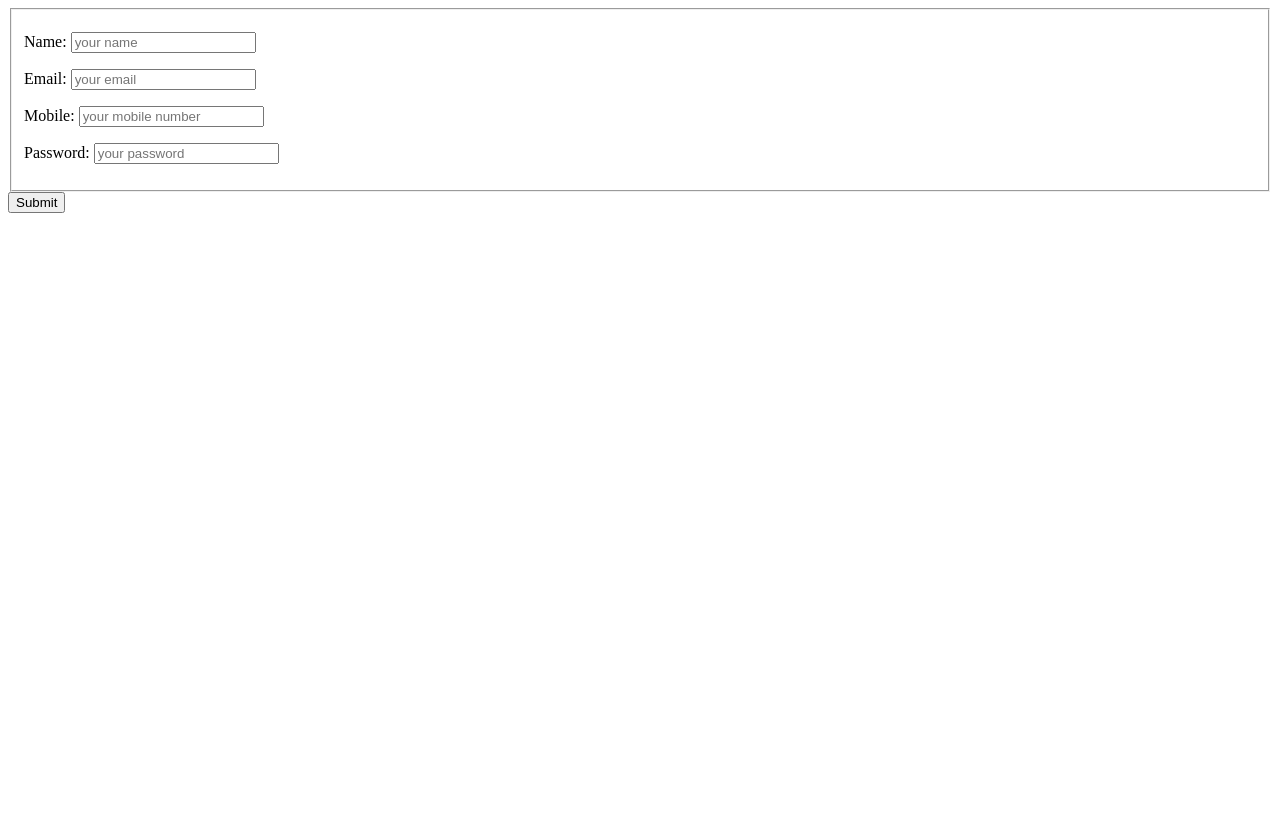
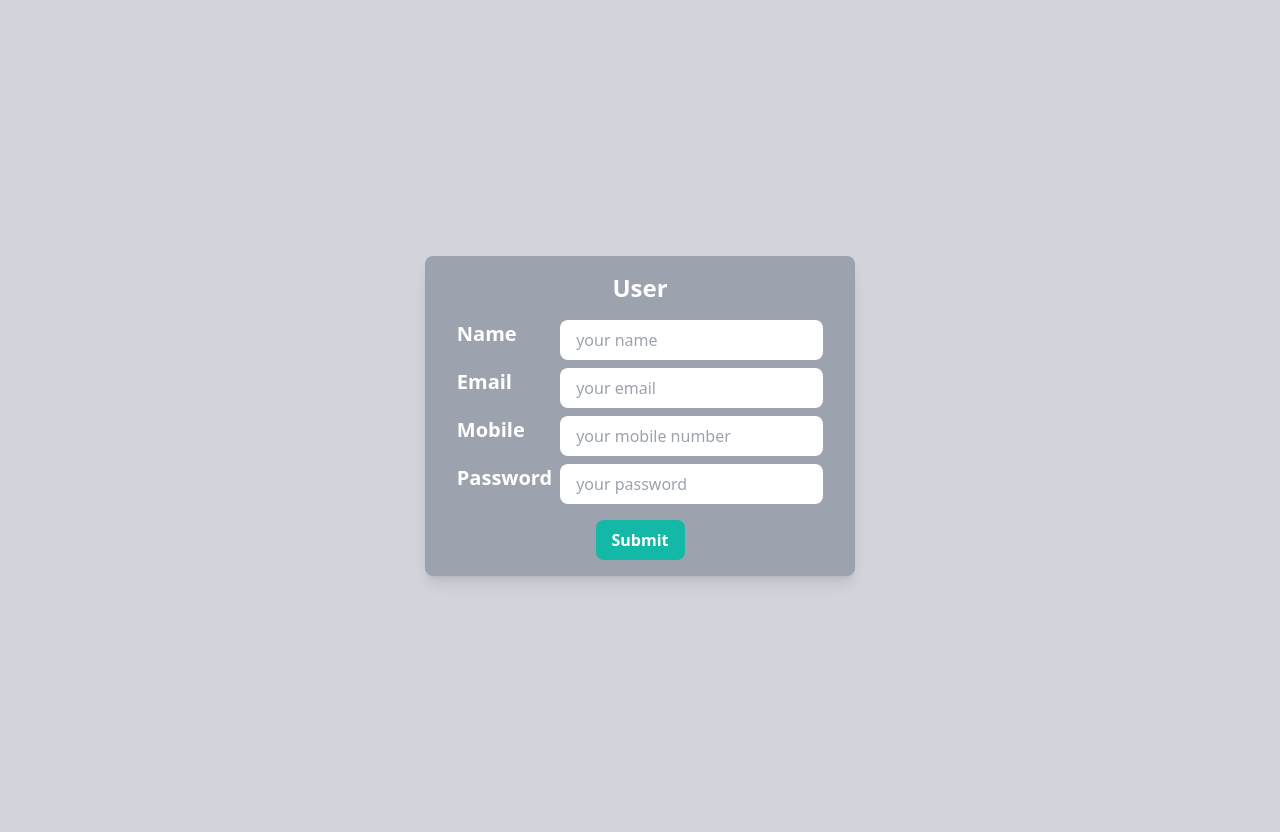
Before and after one commit to kiraware/junior-programming, a PHP site: page /user.php in a window 1280 px wide. Before the commit the page ends 213 px from the top, so only its background shows below. Run offline with PHP 8.4, Linux system fonts and the light colour scheme; some libraries are stand-ins or nearby versions.

Commit message:
bagusin tampilan user

```diff
--- a/public/day4/crud/display.php
+++ b/public/day4/crud/display.php
@@ -9,6 +9,7 @@
     <meta charset="UTF-8">
     <meta name="viewport" content="width=device-width, initial-scale=1.0">
     <title>CRUD Operation</title>
+    <script src="https://cdn.tailwindcss.com"></script>
 </head>
 <body>
     <button><a href="user.php">Add User</a></button>
--- a/public/day4/crud/update.php
+++ b/public/day4/crud/update.php
@@ -39,6 +39,7 @@
     <meta charset="UTF-8">
     <meta name="viewport" content="width=device-width, initial-scale=1.0">
     <title>CRUD Operation</title>
+    <script src="https://cdn.tailwindcss.com"></script>
 </head>
 
 <body>
--- a/public/day4/crud/user.php
+++ b/public/day4/crud/user.php
@@ -27,29 +27,31 @@
     <meta charset="UTF-8">
     <meta name="viewport" content="width=device-width, initial-scale=1.0">
     <title>CRUD Operation</title>
+    <script src="https://cdn.tailwindcss.com"></script>
 </head>
 
-<body>
-    <form method="post">
-        <fieldset>
-            <p>
-                <label for="name">Name:</label>
-                <input type="text" name="name" id="name" placeholder="your name" required>
+<body class="flex flex-col items-center bg-gray-300 dark:bg-gray-900 py-2 sm:py-16 md:py-32 lg:py-64">
+    <form method="post" class="flex flex-col items-center px-8 py-4 shadow-lg rounded-lg gap-4 bg-gray-400 dark:bg-gray-700">
+        <legend class="text-2xl font-bold text-white">User</legend>
+        <fieldset class="flex flex-col gap-2">
+            <p class="flex flex-col sm:flex-row gap-2 justify-between">
+                <label for="name" class="font-bold text-xl text-white">Name</label>
+                <input type="text" name="name" id="name" placeholder="your name" required class="text-base font-normal rounded-lg px-4 py-2">
             </p>
-            <p>
-                <label for="email">Email:</label>
-                <input type="email" name="email" id="email" placeholder="your email" required>
+            <p class="flex flex-col sm:flex-row gap-2 justify-between">
+                <label for="email" class="font-bold text-xl text-white">Email</label>
+                <input type="email" name="email" id="email" placeholder="your email" required class="text-base font-normal rounded-lg px-4 py-2">
             </p>
-            <p>
-                <label for="mobile">Mobile:</label>
-                <input type="text" name="mobile" id="mobile" placeholder="your mobile number" required>
+            <p class="flex flex-col sm:flex-row gap-2 justify-between">
+                <label for="mobile" class="font-bold text-xl text-white">Mobile</label>
+                <input type="text" name="mobile" id="mobile" placeholder="your mobile number" required class="text-base font-normal rounded-lg px-4 py-2">
             </p>
-            <p>
-                <label for="password">Password:</label>
-                <input type="password" name="password" id="password" placeholder="your password" required>
+            <p class="flex flex-col sm:flex-row gap-2 justify-between">
+                <label for="password" class="font-bold text-xl text-white">Password</label>
+                <input type="password" name="password" id="password" placeholder="your password" required class="text-base font-normal rounded-lg px-4 py-2">
             </p>
         </fieldset>
-        <button type="submit" name="submit">Submit</button>
+        <button type="submit" name="submit" class="bg-teal-500 rounded-lg w-fit px-4 py-2 font-semibold text-base text-white">Submit</button>
     </form>
 </body>
 
```
